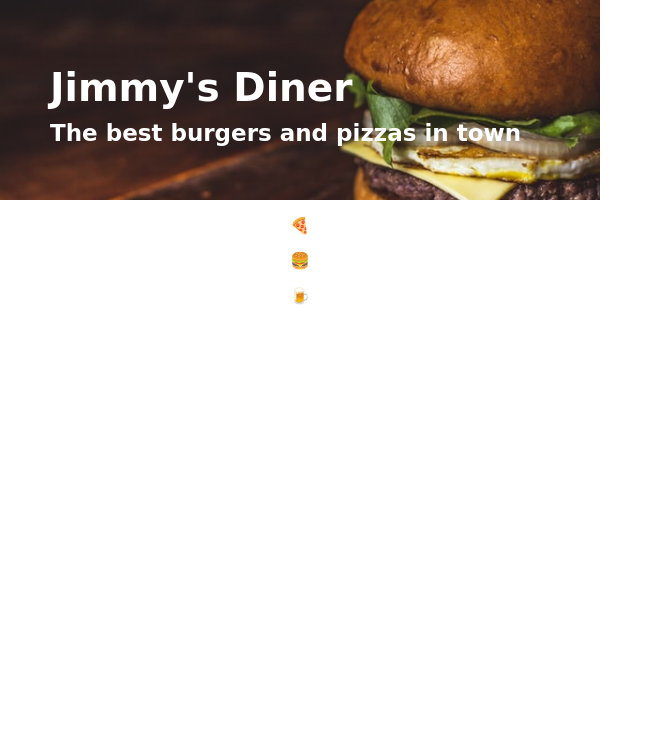
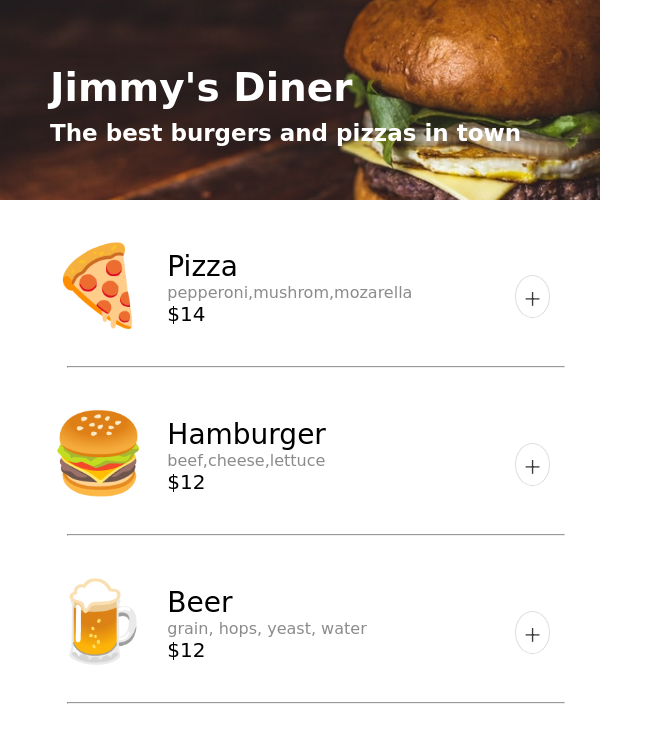
Before and after one commit to AngelikiMew/RestaurantApp, a plain HTML site: page index.html in a window 1280 px wide. Shown: the whole page, without its empty margins (0-663 px from the left). Drawn offline with Linux system fonts and the light colour scheme; a web font is replaced by a local one.

Commit message:
another commit

```diff
--- a/index.css
+++ b/index.css
@@ -16,6 +16,7 @@ background-repeat: no-repeat;
 background-size: cover;
 width: 100%;
 height: 200px;
+margin-bottom: 25px;
 }
 
 
@@ -38,3 +39,66 @@ height: 200px;
     line-height: 14px;
 
 }
+
+.emoji{
+    font-size:78px;
+    margin: 15px auto auto 50px ;
+
+}
+
+.menu-create{
+    display: flex;
+    width: 600px;
+    justify-content: center;
+    align-items: center;
+    gap: 20px;
+
+}
+
+.menu-item{
+    display:inline-block;
+    width: 100%;
+    font-size:28px;
+    text-align: left;
+    margin-top: 25px;
+    margin-bottom: 25px;
+}
+
+.ingredients{
+font-size: 16px;
+color: #8B8B8B;
+}
+
+.price{
+font-size: 20px;
+color: #000000;
+}
+
+
+p{
+    margin:0;
+    padding:0;
+}
+
+.plusBtn{
+ font-family: 'Inter', sans-serif;
+ color: #3C3C3C;
+ font-size: 32px;
+ border:1px solid #DEDEDE;
+ background-color: white;
+ border-radius: 50%;
+ margin-right: 50px;
+ margin-bottom: 25px;
+ text-align: center;
+}
+
+.plusBtn:hover{
+    background-color:#efefef;
+}
+
+hr{
+    margin-top: 40px;
+    margin-bottom: 0;
+    margin-left: -100px;
+    margin-right: -70px;
+}
--- a/index.html
+++ b/index.html
@@ -6,8 +6,7 @@
     <meta name="viewport" content="width=device-width, initial-scale=1.0">
     <link rel="preconnect" href="https://fonts.googleapis.com">
     <link rel="preconnect" href="https://fonts.gstatic.com" crossorigin>
-    <link href="https://fonts.googleapis.com/css2?family=Smythe&display=swap" rel="stylesheet">
-    <link href="index.css" rel="stylesheet">
+    <link href="https://fonts.googleapis.com/css2?family=Inter:wght@200&family=Smythe&display=swap" rel="stylesheet">    <link href="index.css" rel="stylesheet">
     <title>Delivery App</title>
 </head>
 <body>
--- a/index.js
+++ b/index.js
@@ -39,9 +39,15 @@ function getContent(){
         console.log('here')
         createContent+=`
         <div class="menu-create">
-            <div class='emoji'>
-            <p>${menu.emoji}</p>
-            </div>
+            <p class='emoji'>${menu.emoji}</p>
+            <div class="menu-item">
+            <p>${menu.name}</p>
+            <p class='ingredients'>${menu.ingredients}</p>
+            <p class='price'>$${menu.price}</p>
+            <hr>
+</div>
+
+<button class='plusBtn'>+</button>
         </div>
         `
 
```
